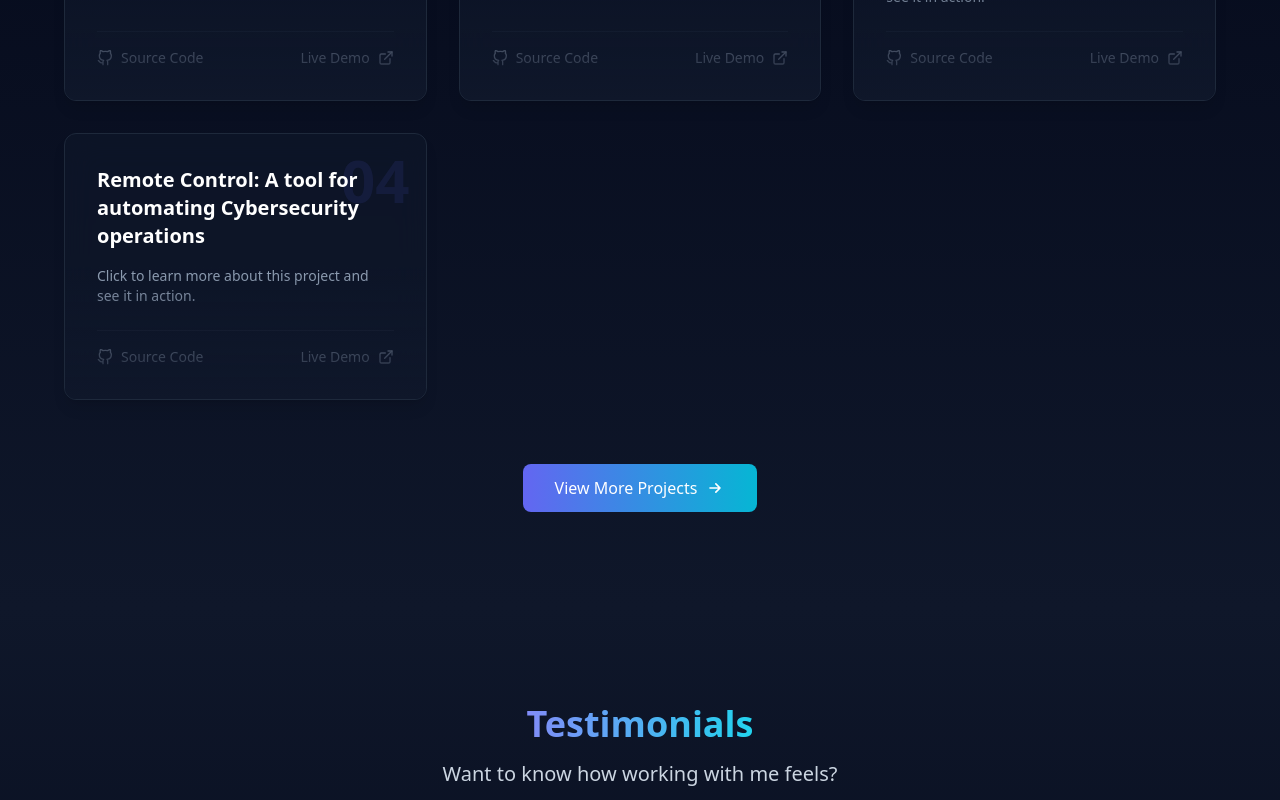
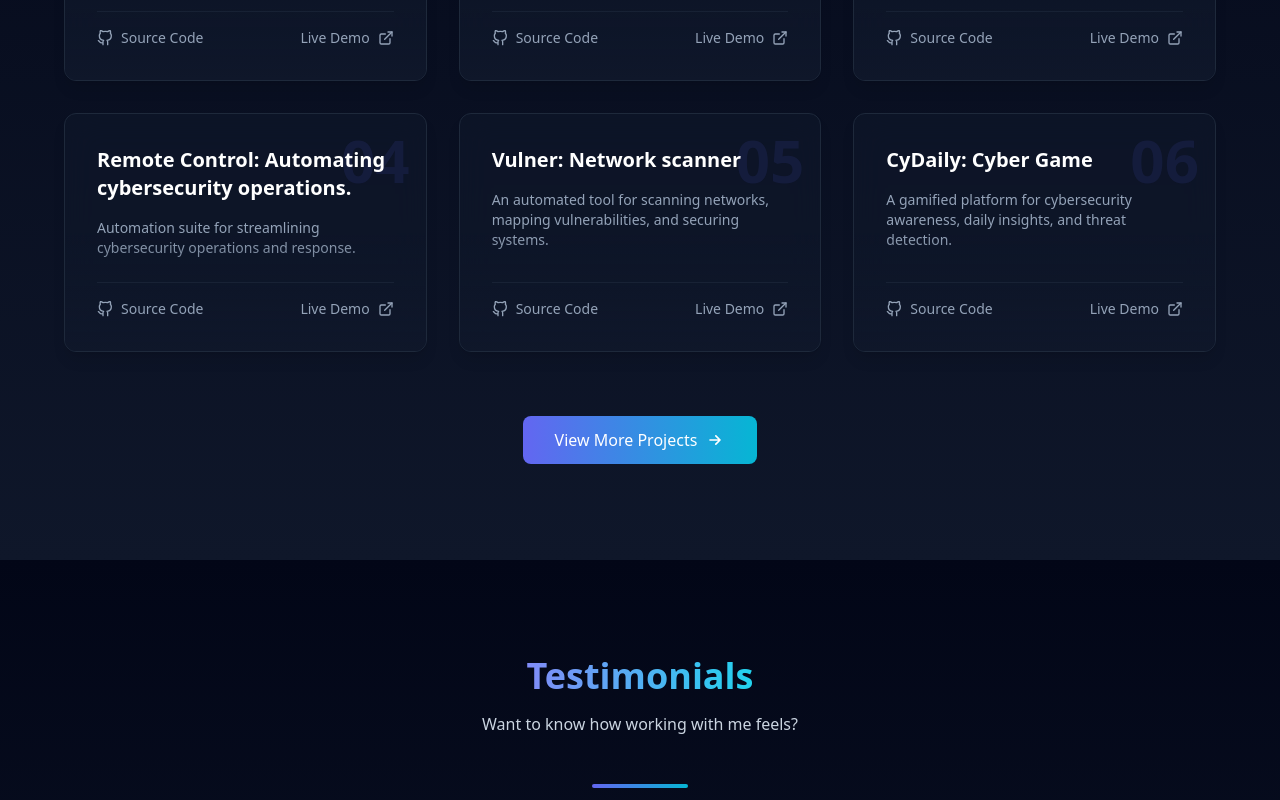
Before and after one commit to annick975/1, a Next.js app: page / in a window 1280 px wide. Shown: the part 1340-2140 px from the top of the page. Built offline with nearby package versions, Linux system fonts and the light colour scheme.

Commit message:
Consistent styling

```diff
--- a/src/app/page.tsx
+++ b/src/app/page.tsx
@@ -12,11 +12,49 @@ const Main: FC = () => {
       <Header />
       <Home />
       <Projects
-        projectNames={[
-          "MoveIt: Easy-to-use task management tool",
-          "AGRIBS: Platform for farmers",
-          "Coach: A tool for vulnerability analysis in GitHub repos",
-          "Remote Control: A tool for automating Cybersecurity operations",
+        projects={[
+          {
+            name: "MoveIt: Easy-to-use task management tool",
+            sourceCodeUrl: "https://github.com/annick975/MoveIt_updated",
+            liveDemoUrl: "https://move-it-updated.vercel.app",
+            description:
+              "A comprehensive task management tool designed for ease of use and productivity.",
+          },
+          {
+            name: "AGRIBS: Platform for farmers",
+            sourceCodeUrl: "https://github.com/annick975/agribs",
+            liveDemoUrl: "https://agribs--beige.vercel.app/",
+            description:
+              "A digital platform helping farmers manage their operations and connect with markets.",
+          },
+          {
+            name: "Coach: A tool for vulnerability analysis in GitHub repos",
+            sourceCodeUrl: "https://github.com/annick975/Coach",
+            liveDemoUrl: "https://coach-documentation.vercel.app",
+            description:
+              "Security tool for analyzing and identifying vulnerabilities in GitHub repositories.",
+          },
+          {
+            name: "Remote Control: Automating cybersecurity operations.",
+            sourceCodeUrl: "https://github.com/annick975/Remote_control",
+            liveDemoUrl: "https://github.com/annick975/Remote_control",
+            description:
+              "Automation suite for streamlining cybersecurity operations and response.",
+          },
+          {
+            name: "Vulner: Network scanner",
+            sourceCodeUrl: "https://github.com/annick975/Vulner",
+            liveDemoUrl: "https://github.com/annick975/Vulner",
+            description:
+              "An automated tool for scanning networks, mapping vulnerabilities, and securing systems.",
+          },
+          {
+            name: "CyDaily: Cyber Game",
+            sourceCodeUrl: "https://github.com/annick975/CyDaily_web",
+            liveDemoUrl: "https://github.com/annick975/CyDaily_web",
+            description:
+              "A gamified platform for cybersecurity awareness, daily insights, and threat detection.",
+          },
         ]}
       />
       <Testimonials />
--- a/src/components/footer/page.tsx
+++ b/src/components/footer/page.tsx
@@ -14,7 +14,7 @@ import {
 
 export default function Footer() {
   return (
-    <footer className="bg-gradient-to-b from-slate-900 to-slate-950 text-white font-sans">
+    <footer className="bg-gradient-to-b from-slate-950 to-slate-900 text-white font-sans">
       <div className="max-w-7xl mx-auto px-4 sm:px-6 lg:px-8">
         {/* Main Footer Content */}
         <div className="grid grid-cols-1 md:grid-cols-2 lg:grid-cols-4 gap-12 py-16 border-b border-slate-800">
@@ -56,13 +56,8 @@ export default function Footer() {
               <div className="absolute bottom-0 left-0 w-1/2 h-0.5 bg-gradient-to-r from-indigo-500 to-cyan-500"></div>
             </h3>
             <ul className="space-y-3">
-              {[
-                "Home",
-
-                "Projects",
-                "Testimonials",
-                "Contact",
-              ].map((item, index) => (
+              {["Home", "Projects", "Testimonials", "Contact"].map(
+                (item, index) => (
                   <motion.li
                     key={item}
                     initial={{ opacity: 0, x: -10 }}
@@ -78,7 +73,8 @@ export default function Footer() {
                       {item}
                     </a>
                   </motion.li>
-              ))}
+                )
+              )}
             </ul>
           </motion.div>
 
--- a/src/components/home/page.tsx
+++ b/src/components/home/page.tsx
@@ -219,7 +219,7 @@ export default function Home() {
               >
                 <div className="inline-flex items-center px-3 py-1 rounded-full bg-gradient-to-r from-indigo-500/10 to-cyan-500/10 backdrop-blur-sm border border-indigo-500/20">
                   <span className="text-xs font-medium text-indigo-300 tracking-wider">
-                    PORTFOLIO
+                    PERSONAL PORTFOLIO
                   </span>
                 </div>
               </motion.div>
@@ -286,7 +286,10 @@ export default function Home() {
                     Icon: FaLinkedinIn,
                     link: "https://www.linkedin.com/in/annick-niyubahwe-04898932a/",
                   },
-                  { Icon: FaInstagram, link: "https://instagram.com/n_tannick975" },
+                  {
+                    Icon: FaInstagram,
+                    link: "https://instagram.com/n_tannick975",
+                  },
                 ].map((social, index) => (
                   <a
                     key={index}
--- a/src/components/projects/page.tsx
+++ b/src/components/projects/page.tsx
@@ -4,10 +4,15 @@ import { FiExternalLink, FiGithub } from "react-icons/fi";
 import { motion } from "framer-motion";
 
 interface ProjectCardProps {
-  projectNames: string[];
+  projects: Array<{
+    name: string;
+    sourceCodeUrl: string;
+    liveDemoUrl: string;
+    description?: string;
+  }>;
 }
 
-export default function Projects({ projectNames }: ProjectCardProps) {
+export default function Projects({ projects }: ProjectCardProps) {
   return (
     <section
       id="Projects"
@@ -20,11 +25,11 @@ export default function Projects({ projectNames }: ProjectCardProps) {
         transition={{ duration: 0.6 }}
         className="max-w-6xl mx-auto text-center space-y-4 mb-16"
       >
-        <h1 className="text-5xl lg:text-6xl font-bold">
+        <h2 className="text-4xl font-bold mb-4">
           <span className="text-transparent bg-clip-text bg-gradient-to-r from-indigo-400 to-cyan-400">
             Projects
           </span>
-        </h1>
+        </h2>
         <div className="h-1 w-20 bg-gradient-to-r from-indigo-500 to-cyan-500 rounded-full mx-auto" />
         <h2 className="text-slate-300 mb-12 max-w-2xl mx-auto">
           What I've been doing so far...
@@ -33,7 +38,7 @@ export default function Projects({ projectNames }: ProjectCardProps) {
 
       {/* Projects Grid */}
       <div className="max-w-6xl mx-auto grid grid-cols-1 md:grid-cols-2 lg:grid-cols-3 gap-8">
-        {projectNames.map((name, index) => (
+        {projects.map((project, index) => (
           <motion.div
             key={index}
             initial={{ opacity: 0, y: 20 }}
@@ -50,26 +55,30 @@ export default function Projects({ projectNames }: ProjectCardProps) {
 
               {/* Project Name */}
               <h3 className="text-xl font-semibold text-white mb-4 relative z-10">
-                {name}
+                {project.name}
               </h3>
 
-              {/* Placeholder for project description */}
+              {/* Project description */}
               <p className="text-slate-400 text-sm flex-grow">
-                Click to learn more about this project and see it in action.
+                {project.description ||
+                  "Click to learn more about this project and see it in action."}
               </p>
 
               {/* Links Section */}
-              <div className="flex items-center gap-4 mt-6 pt-4 border-t border-slate-700/30">
+              <div className="flex items-center gap-4 mt-6 pt-4 border-t border-slate-700/30 relative z-20">
                 <a
-                  href="/github.com/annick975"
+                  href={project.sourceCodeUrl}
+                  target="_blank"
+                  rel="noopener noreferrer"
                   className="flex items-center gap-2 text-sm text-slate-400 hover:text-indigo-400 transition-colors"
                 >
                   <FiGithub className="w-4 h-4" />
-
                   <span>Source Code</span>
                 </a>
                 <a
-                  href="#"
+                  href={project.liveDemoUrl}
+                  target="_blank"
+                  rel="noopener noreferrer"
                   className="flex items-center gap-2 text-sm text-slate-400 hover:text-cyan-400 transition-colors ml-auto"
                 >
                   <span>Live Demo</span>
@@ -78,9 +87,9 @@ export default function Projects({ projectNames }: ProjectCardProps) {
               </div>
             </div>
 
-            {/* Hover Effects */}
-            <div className="absolute inset-0 bg-gradient-to-r from-indigo-500/10 to-cyan-500/10 opacity-0 group-hover:opacity-100 transition-opacity duration-300" />
-            <div className="absolute inset-0 bg-gradient-to-t from-slate-900 via-transparent to-transparent" />
+            {/* Hover Effects - moved below the content */}
+            <div className="absolute inset-0 bg-gradient-to-r from-indigo-500/10 to-cyan-500/10 opacity-0 group-hover:opacity-100 transition-opacity duration-300 pointer-events-none" />
+            <div className="absolute inset-0 bg-gradient-to-t from-slate-900 via-transparent to-transparent pointer-events-none" />
           </motion.div>
         ))}
       </div>
@@ -92,6 +101,9 @@ export default function Projects({ projectNames }: ProjectCardProps) {
         transition={{ duration: 0.6, delay: 0.6 }}
         className="text-center mt-16"
       >
+        {" "}
+        <a href="https://github.com/annick975" target="blank">
+          {" "}
           <button className="group relative px-8 py-3 bg-gradient-to-r from-indigo-500 to-cyan-500 rounded-lg overflow-hidden hover:shadow-lg hover:shadow-indigo-500/20 transition-all duration-300 hover:-translate-y-1">
             <span className="relative flex items-center gap-2 text-white font-medium">
               View More Projects
@@ -110,6 +122,7 @@ export default function Projects({ projectNames }: ProjectCardProps) {
               </svg>
             </span>
           </button>
+        </a>
       </motion.div>
     </section>
   );
--- a/src/components/testimonials/page.tsx
+++ b/src/components/testimonials/page.tsx
@@ -39,7 +39,7 @@ export default function Testimonials() {
   return (
     <section
       id="Testimonials"
-      className="py-24 bg-gradient-to-b from-slate-900 to-slate-950 font-sans"
+      className="py-24 bg-gradient-to-b from-slate-950 to-slate-900 font-sans"
     >
       <div className="max-w-7xl mx-auto px-4 sm:px-6 lg:px-8">
         <motion.div
@@ -53,9 +53,9 @@ export default function Testimonials() {
               Testimonials
             </span>
           </h2>
-          <p className="text-slate-300 text-xl">
+          <h2 className="text-slate-300 mb-12 max-w-2xl mx-auto">
             Want to know how working with me feels?
-          </p>
+          </h2>
           <div className="mt-4 w-24 h-1 bg-gradient-to-r from-indigo-500 to-cyan-500 mx-auto rounded-full" />
         </motion.div>
 
```
Lines whose indentation alone changed are shown as unchanged.
